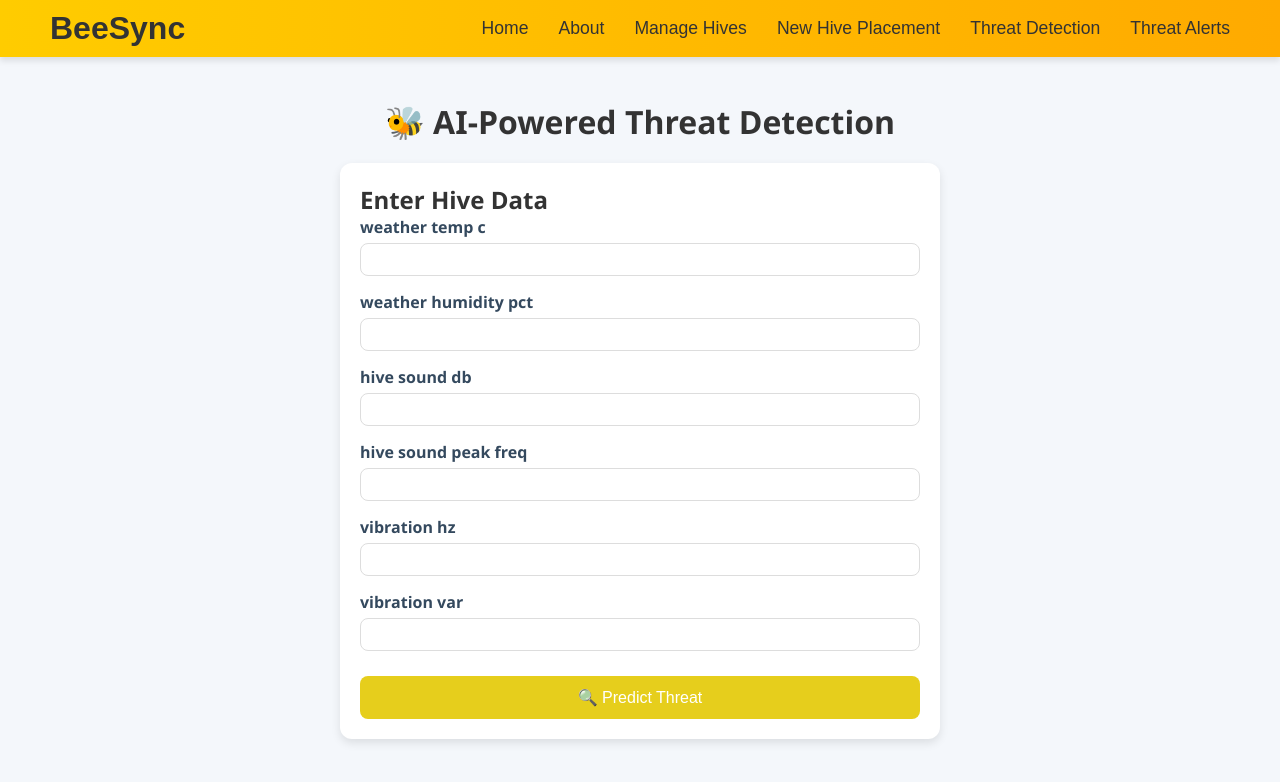
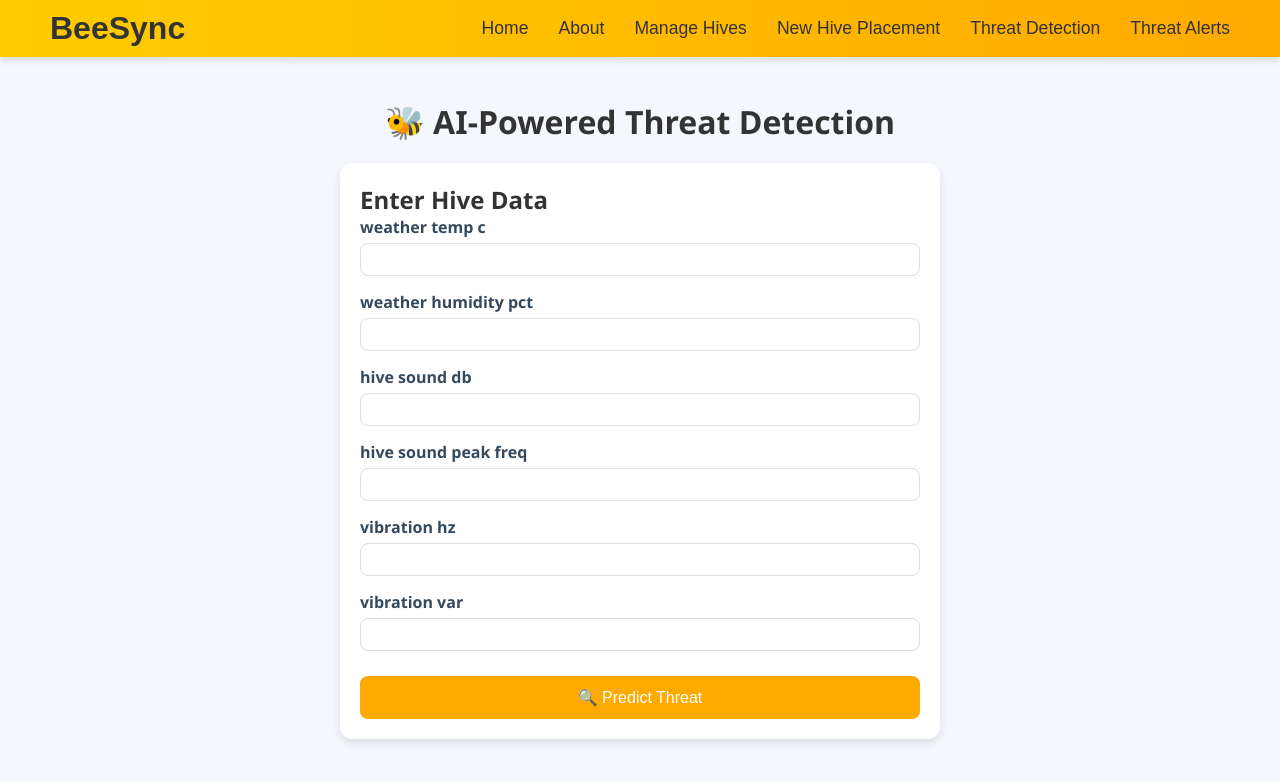
Before and after one commit to ShehanGit/bee-hive-management-system, a React (Vite) app in the folder frontend/: page /threat-detection in a window 1280 px wide. Shown: the top 782 px of the page. Built offline with nearby package versions, Linux system fonts and the light colour scheme; no server answers.

Commit message:
Threat detection ui

```diff
--- a/frontend/src/pages/ThreatDetection.css
+++ b/frontend/src/pages/ThreatDetection.css
@@ -39,7 +39,7 @@ h1 {
 }
 
 .form-section button {
-  background: #e6ce1c;
+  background: #ffaa00;
   color: white;
   border: none;
   padding: 12px 20px;
@@ -51,7 +51,7 @@ h1 {
 }
 
 .form-section button:hover {
-  background: #d6c335;
+  background: #ffaa00;
 }
 
 .result-section {
```
Also changed, not shown: 1 other file (tests, documents, lock files or other folders).
